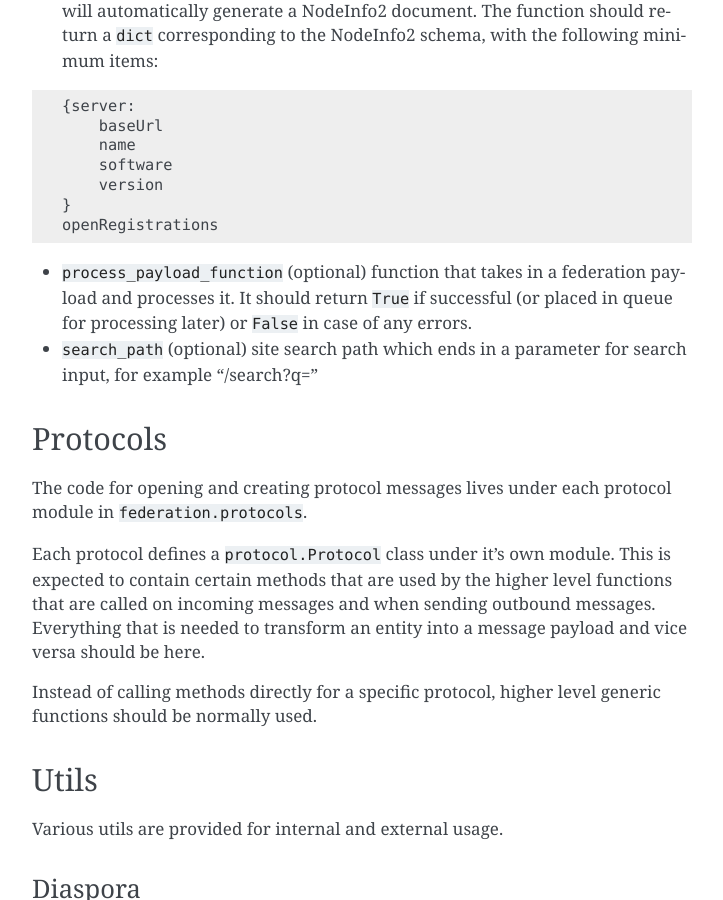
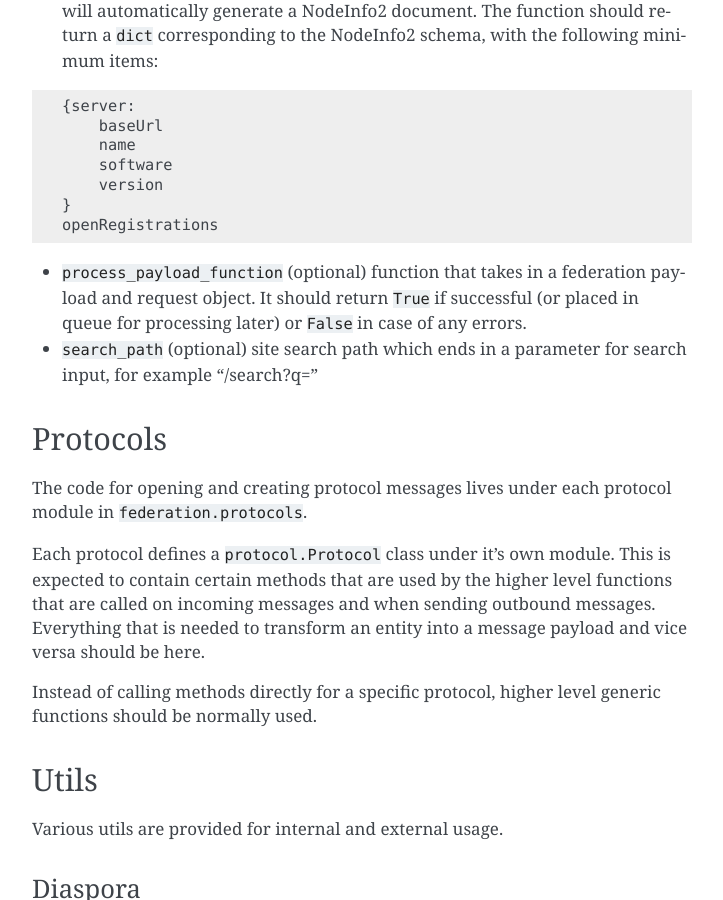
Before and after one commit to jaywink/federation, a Sphinx documentation site: the page built from docs/usage.rst, in a window 1280 px wide and 900 px high, scrolled down 5830 px. Shown: the whole window, without its empty margins (388-1111 px from the left). Built offline with Sphinx 7.4.7, drawn with Linux system fonts in a browser that asks for light colours.

Commit message:
Tweak activitypub_object_view process_payload call signature
Now passes `response.content` as is and also passes in the request
object.

```diff
--- a/docs/usage.rst
+++ b/docs/usage.rst
@@ -139,7 +139,7 @@ Some settings need to be set in Django settings. An example is below:
     }
     openRegistrations
 
-* ``process_payload_function`` (optional) function that takes in a federation payload and processes it. It should return ``True`` if successful (or placed in queue for processing later) or ``False`` in case of any errors.
+* ``process_payload_function`` (optional) function that takes in a federation payload and request object. It should return ``True`` if successful (or placed in queue for processing later) or ``False`` in case of any errors.
 * ``search_path`` (optional) site search path which ends in a parameter for search input, for example "/search?q="
 
 Protocols
```
Also changed, not shown: CHANGELOG.md (+1 -1 lines), 2 other files.
